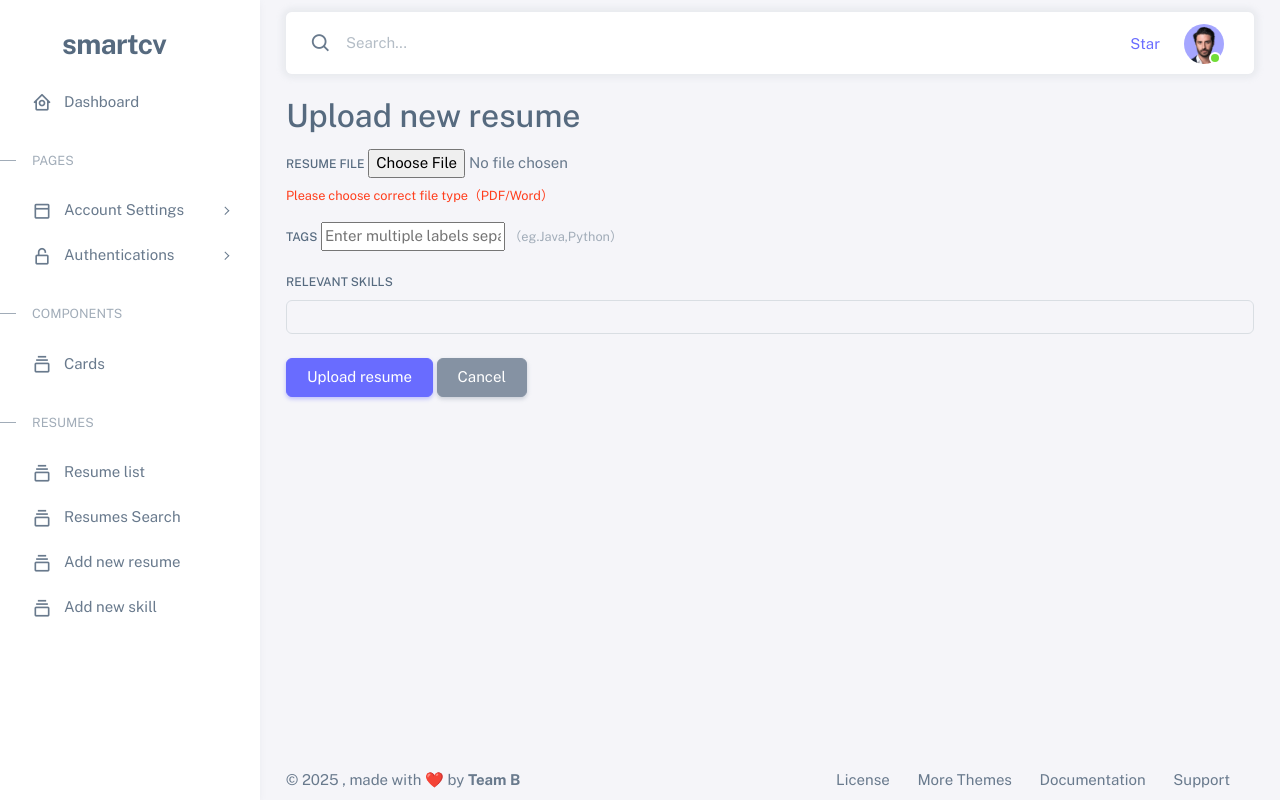
After one commit to Bangning0323/SmartCVSystem, a Django app: page /resumes/add_resume/ in a window 1280 px wide. The commit adds this page. Run offline with Django 5.2, Linux system fonts and the light colour scheme; the visitor is signed in with stand-in values (Sample User, id 1); data that the repository does not hold is empty; some libraries are stand-ins or nearby versions.

Commit message:
add two function: upload resume, add new skill

```diff
--- a/apps/resumes/forms.py
+++ b/apps/resumes/forms.py
@@ -1,4 +1,6 @@
 from django import forms
+from apps.resumes.models import Resume, Skill
+
 
 class ResumeFilterForm(forms.Form):
     SKILLS_CHOICES = [
@@ -33,3 +35,40 @@ class ResumeFilterForm(forms.Form):
     def clean_tags(self):
         tags = self.cleaned_data.get('tags', '')
         return [tag.strip() for tag in tags.split(',') if tag.strip()]
+
+
+
+class ResumeForm(forms.ModelForm):
+    tags = forms.CharField(
+        required=False,
+        widget=forms.TextInput(attrs={'placeholder': 'Enter multiple labels separated by commas'})
+    )
+    skills = forms.ModelMultipleChoiceField(
+        queryset= Skill.objects.all(),
+        widget=forms.CheckboxSelectMultiple,
+        required=False
+    )
+
+    class Meta:
+        model = Resume
+        fields = ['file', 'tags', 'skills']
+        widgets = {
+            'file': forms.ClearableFileInput(attrs={'accept': '.pdf,.doc,.docx'})
+        }
+
+class SkillForm(forms.ModelForm):
+    class Meta:
+        model = Skill
+        fields = ['name']
+        widgets = {
+            'name': forms.TextInput(attrs={
+                'placeholder': 'Example: Python',
+                'class': 'form-control'
+            })
+        }
+
+    def clean_name(self):
+        name = self.cleaned_data['name'].strip().lower()
+        if Skill.objects.filter(name__iexact=name).exists():
+            raise forms.ValidationError("This skill already exists")
+        return name.capitalize()
--- a/apps/resumes/models.py
+++ b/apps/resumes/models.py
@@ -1,8 +1,11 @@
 from django.db import models
 from django.contrib.auth.models import User
+from django import forms
 
 class Skill(models.Model):
     name = models.CharField(max_length=50)
+    def __str__(self):
+        return self.name
 
 class Resume(models.Model):
     user = models.ForeignKey(User, on_delete=models.CASCADE)
@@ -20,3 +23,21 @@ class Resume(models.Model):
 
     def __str__(self):
         return f"{self.user.username}'s Resume"
+
+
+class SkillForm(forms.ModelForm):
+    class Meta:
+        model = Skill
+        fields = ['name']
+        widgets = {
+            'name': forms.TextInput(attrs={
+                'placeholder': '例如：Python编程',
+                'class': 'form-control'
+            })
+        }
+
+    def clean_name(self):
+        name = self.cleaned_data['name'].strip().lower()
+        if Skill.objects.filter(name__iexact=name).exists():
+            raise forms.ValidationError("该技能已存在")
+        return name.capitalize()
--- a/apps/resumes/urls.py
+++ b/apps/resumes/urls.py
@@ -1,9 +1,11 @@
 from django.urls import path
-
 from apps.resumes.views import  ResumeListView
+from . import views
 
 app_name = "resume"
 
 urlpatterns = [
     path('list/', ResumeListView.as_view(), name='resume-search'),
+    path('add_resume/', views.create_resume, name='add_resume'),
+    path('add_skill/', views.skill_management, name='add_skill'),
 ]
--- a/apps/resumes/views.py
+++ b/apps/resumes/views.py
@@ -1,6 +1,8 @@
 from django.views.generic import ListView
 from django.db.models import Q
-
+from django.contrib.auth.decorators import login_required
+from django.shortcuts import render, redirect
+from .forms import ResumeForm
 from . import models
 from .models import Resume
 from .forms import ResumeFilterForm
@@ -67,3 +69,47 @@ class ResumeListView(ListView):
     def get_queryset(self):
         queryset = models.Resume.objects.all()
         return queryset
+
+
+@login_required
+def create_resume(request):
+    if request.method == 'POST':
+        form = ResumeForm(request.POST, request.FILES)
+        if form.is_valid():
+            resume = form.save(commit=False)
+            resume.user = request.user
+            resume.save()
+            form.save_m2m()
+
+
+            if tags := form.cleaned_data.get('tags'):
+                resume.tags = ','.join([t.strip() for t in tags.split(',')])
+                resume.save()
+
+            return redirect('dashboard')
+    else:
+        form = ResumeForm()
+
+    return render(request, 'resumes/add_resume.html', {'form': form})
+
+
+from django.shortcuts import render, redirect
+from .models import Skill
+from .forms import SkillForm
+
+
+def skill_management(request):
+    skills = Skill.objects.all().order_by('name')
+
+    if request.method == 'POST':
+        form = SkillForm(request.POST)
+        if form.is_valid():
+            form.save()
+            return redirect('resumes:add_skill')
+    else:
+        form = SkillForm()
+
+    return render(request, 'resumes/add_new_skill.html', {
+        'skills': skills,
+        'form': form
+    })
--- a/templates/dashboard.html
+++ b/templates/dashboard.html
@@ -1,6 +1,5 @@
 {% load static %}
 <!DOCTYPE html>
-
 <html
         lang="en"
         class="light-style layout-menu-fixed"
@@ -176,7 +175,7 @@
 
                 <!-- Resume list -->
                 <li class="menu-item">
-                    <a href="{% url 'resume:resume-search' %}" class="menu-link">
+                    <a href="{% url 'resumes:resume-search' %}" class="menu-link">
                         <i class="menu-icon tf-icons bx bx-collection"></i>
                         <div data-i18n="Basic">Resume list</div>
                     </a>
@@ -184,9 +183,21 @@
 
                 <!-- Resumes Search -->
                 <li class="menu-item">
-                    <a href="" class="menu-link">
+                    <a href="{% url 'resumes:resume-search' %}" class="menu-link">
                         <i class="menu-icon tf-icons bx bx-collection"></i>
                         <div data-i18n="Basic">Resumes Search</div>
+                    </a>
+                </li>
+                <li class="menu-item">
+                    <a href="{% url 'resumes:add_resume' %}" class="menu-link">
+                        <i class="menu-icon tf-icons bx bx-collection"></i>
+                        <div data-i18n="Basic">Add new resume</div>
+                    </a>
+                </li>
+                <li class="menu-item">
+                    <a href="{% url 'resumes:add_skill' %}" class="menu-link">
+                        <i class="menu-icon tf-icons bx bx-collection"></i>
+                        <div data-i18n="Basic">Add new skill</div>
                     </a>
                 </li>
             </ul>
--- /dev/null
+++ b/templates/resumes/add_resume.html
@@ -0,0 +1,43 @@
+{% extends "dashboard.html" %}
+{% load static %}
+{% block content %}
+<div class="container mt-4">
+    <h2>Upload new resume</h2>
+    <form method="post" enctype="multipart/form-data" class="needs-validation" novalidate>
+        {% csrf_token %}
+
+        <div class="mb-3">
+            <label for="id_file" class="form-label">Resume File</label>
+            {{ form.file }}
+            <div class="invalid-feedback">
+                Please choose correct file type（PDF/Word）
+            </div>
+        </div>
+
+        <div class="mb-3">
+            <label for="id_tags" class="form-label">Tags</label>
+            {{ form.tags }}
+            <small class="form-text text-muted">（eg.Java,Python）</small>
+        </div>
+
+        <div class="mb-4">
+            <label class="form-label">Relevant skills</label>
+            <div class="border p-3 rounded">
+                {% for skill in form.skills %}
+                <div class="form-check form-check-inline">
+                    {{ skill }}
+                </div>
+                {% endfor %}
+            </div>
+        </div>
+
+        <button type="submit" class="btn btn-primary">Upload resume</button>
+        <a href="{% url 'dashboard' %}" class="btn btn-secondary">Cancel</a>
+    </form>
+</div>
+
+<style>
+    .invalid-feedback { display: block; }
+    .form-control-file { display: block; width: 100%; }
+</style>
+{% endblock %}
```
Also changed, not shown: templates/resumes/add_new_skill.html (added, +60 -0 lines).
